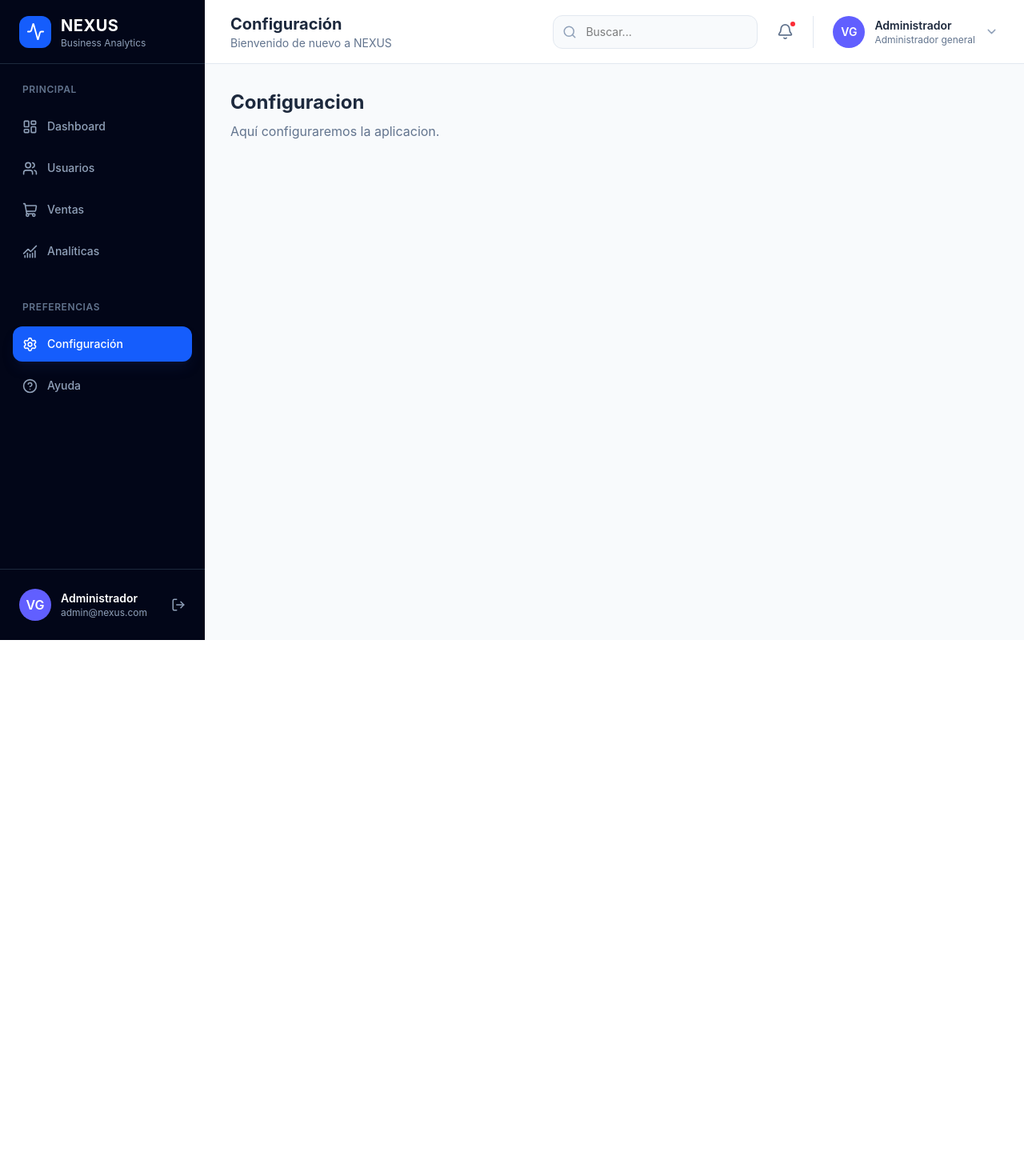
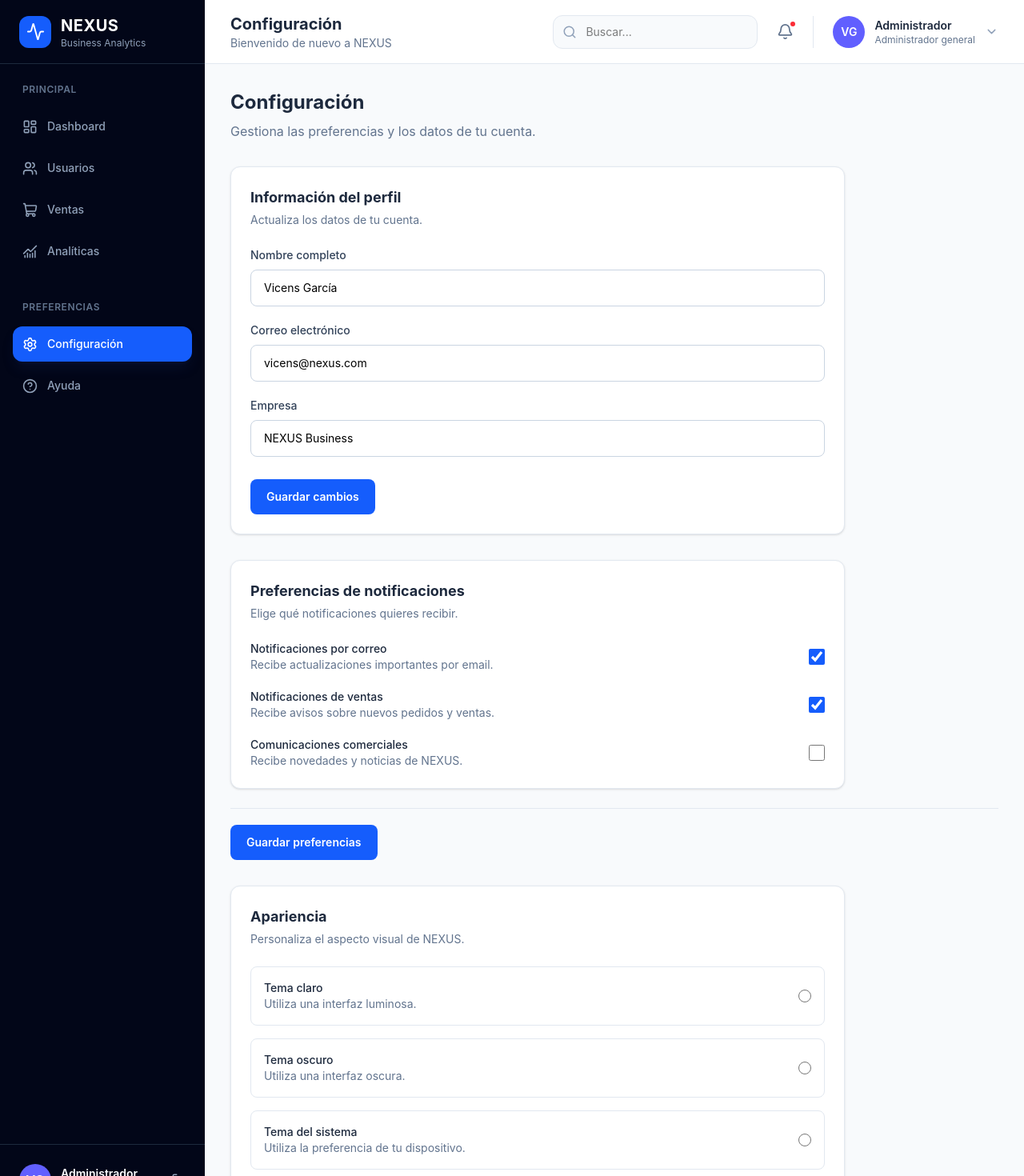
Before and after one commit to Toutatis7/nexus-dashboard, a React (Vite) app: page /configuracion in a window 1280 px wide. Shown: the top 1470 px of the page at 80% size. Before the commit the page ends 800 px from the top, so only its background shows below. Built offline with nearby package versions, Linux system fonts and the light colour scheme.

Commit message:
feat: implement account settings and preferences

```diff
--- a/src/pages/Configuracion.tsx
+++ b/src/pages/Configuracion.tsx
@@ -1,14 +1,318 @@
+
+import { useState } from 'react'
 
 function Configuracion() {
+  // Estado del nombre del usuario.
+  const [name, setName] = useState('Vicens García')
+
+  // Estado del correo electrónico.
+  const [email, setEmail] = useState('vicens@nexus.com')
+
+  // Estado del nombre de la empresa.
+  const [company, setCompany] = useState('NEXUS Business')
+
+  // Estado para mostrar el mensaje de confirmacion.
+  const [saved, setSaved] = useState(false)
+
+  // Preferencias de notificaciones.
+  const [emailNotifications, setEmailNotifications] = useState(true)
+  const [salesNotifications, setSalesNotifications] = useState(true)
+  const [marketingNotifications, setMarketingNotifications] = useState(false)
+
+  // Estado del tema visual.
+  const [theme, setTheme] = useState('claro')
+
+  // Estado de confirmación de las notificaciones.
+  const [notificationsSaved, setNotificationsSaved] = useState(false)
+
   return (
     <section>
-      <h1 className="text-2xl font-bold text-slate-800">
-        Configuracion
-      </h1>
+      {/* Encabezado */}
+      <div className="mb-8">
+        <h1 className="text-2xl font-bold text-slate-800">
+          Configuración
+        </h1>
 
-      <p className="mt-2 text-slate-500">
-        Aquí configuraremos la aplicacion.
-      </p>
+        <p className="mt-2 text-slate-500">
+          Gestiona las preferencias y los datos de tu cuenta.
+        </p>
+      </div>
+
+      {/* Información del perfil */}
+      <div className="max-w-3xl rounded-xl border border-slate-200 bg-white p-6 shadow-sm">
+
+        <div className="mb-6">
+          <h2 className="text-lg font-bold text-slate-800">
+            Información del perfil
+          </h2>
+
+          <p className="mt-1 text-sm text-slate-500">
+            Actualiza los datos de tu cuenta.
+          </p>
+        </div>
+
+        <form
+          className="space-y-5"
+          onSubmit={(event) => {
+            event.preventDefault()
+            setSaved(true)
+        }}>
+
+          {/* Nombre */}
+          <div>
+            <label className="mb-2 block text-sm font-medium text-slate-700">
+              Nombre completo
+            </label>
+
+            <input
+              type="text"
+              value={name}
+              onChange={(event) => {
+                setName(event.target.value)
+                setSaved(false)
+              } }
+              className="w-full rounded-lg border border-slate-300 px-4 py-3 text-sm outline-none focus:border-blue-500 focus:ring-2 focus:ring-blue-100"
+            />
+          </div>
+
+          {/* Correo electrónico */}
+          <div>
+            <label className="mb-2 block text-sm font-medium text-slate-700">
+              Correo electrónico
+            </label>
+
+            <input
+              type="email"
+              value={email}
+              onChange={(event) => {
+                setName(event.target.value)
+                setSaved(false)
+              } }
+              className="w-full rounded-lg border border-slate-300 px-4 py-3 text-sm outline-none focus:border-blue-500 focus:ring-2 focus:ring-blue-100"
+            />
+          </div>
+
+          {/* Empresa */}
+          <div>
+            <label className="mb-2 block text-sm font-medium text-slate-700">
+              Empresa
+            </label>
+
+            <input
+              type="text"
+              value={company}
+              onChange={(event) => {
+                setName(event.target.value)
+                setSaved(false)
+              } }
+              className="w-full rounded-lg border border-slate-300 px-4 py-3 text-sm outline-none focus:border-blue-500 focus:ring-2 focus:ring-blue-100"
+            />
+          </div>
+          {/* Botón para guardar */}
+          <div className="flex items-center gap-4 pt-2">
+            <button
+              type="submit"
+              onClick={() => setSaved(false)}
+              className="rounded-lg bg-blue-600 px-5 py-3 text-sm font-semibold text-white transition hover:bg-blue-700"
+            >
+              Guardar cambios
+            </button>
+
+            {saved && (
+              <p className="text-sm font-medium text-green-600">
+                ¡Cambios guardados correctamente!
+              </p>
+            )}
+          </div>
+
+        </form>
+      </div>
+      {/* Preferencias de notificaciones */}
+      <div className="mt-8 max-w-3xl rounded-xl border border-slate-200 bg-white p-6 shadow-sm">
+
+        <div className="mb-6">
+          <h2 className="text-lg font-bold text-slate-800">
+            Preferencias de notificaciones
+          </h2>
+
+          <p className="mt-1 text-sm text-slate-500">
+            Elige qué notificaciones quieres recibir.
+          </p>
+        </div>
+
+        <div className="space-y-5">
+
+          {/* Notificaciones por correo */}
+          <label className="flex items-center justify-between gap-4">
+            <div>
+              <p className="text-sm font-medium text-slate-800">
+                Notificaciones por correo
+              </p>
+              <p className="text-sm text-slate-500">
+                Recibe actualizaciones importantes por email.
+              </p>
+            </div>
+
+            <input
+              type="checkbox"
+              checked={emailNotifications}
+              onChange={(event) => {
+                setEmailNotifications(event.target.checked)
+                setNotificationsSaved(false)
+              } }
+              className="h-5 w-5 accent-blue-600"
+            />
+          </label>
+
+          {/* Notificaciones de ventas */}
+          <label className="flex items-center justify-between gap-4">
+            <div>
+              <p className="text-sm font-medium text-slate-800">
+                Notificaciones de ventas
+              </p>
+              <p className="text-sm text-slate-500">
+                Recibe avisos sobre nuevos pedidos y ventas.
+              </p>
+            </div>
+
+            <input
+              type="checkbox"
+              checked={salesNotifications}
+              onChange={(event) => {
+                setSalesNotifications(event.target.checked)
+                setNotificationsSaved(false)
+              } }
+              className="h-5 w-5 accent-blue-600"
+            />
+          </label>
+
+          {/* Notificaciones comerciales */}
+          <label className="flex items-center justify-between gap-4">
+            <div>
+              <p className="text-sm font-medium text-slate-800">
+                Comunicaciones comerciales
+              </p>
+              <p className="text-sm text-slate-500">
+                Recibe novedades y noticias de NEXUS.
+              </p>
+            </div>
+
+            <input
+              type="checkbox"
+              checked={marketingNotifications}
+              onChange={(event) => {
+                setMarketingNotifications(event.target.checked)
+                setNotificationsSaved(false)
+              } }
+              className="h-5 w-5 accent-blue-600"
+            />
+          </label>
+
+        </div>
+      </div>
+
+      {/* Guardar preferencias */}
+      <div className="mt-6 flex items-center gap-4 border-t border-slate-200 pt-5">
+
+        <button
+          type="button"
+          onClick={() => setNotificationsSaved(true)}
+          className="rounded-lg bg-blue-600 px-5 py-3 text-sm font-semibold text-white transition hover:bg-blue-700"
+        >
+          Guardar preferencias
+        </button>
+
+        {notificationsSaved && (
+          <p className="text-sm font-medium text-green-600">
+            ¡Preferencias guardadas correctamente!
+          </p>
+        )}
+
+      </div>
+
+
+      {/* Preferencias de apariencia */}
+      <div className="mt-8 max-w-3xl rounded-xl border border-slate-200 bg-white p-6 shadow-sm">
+
+        <div className="mb-6">
+          <h2 className="text-lg font-bold text-slate-800">
+            Apariencia
+          </h2>
+
+          <p className="mt-1 text-sm text-slate-500">
+            Personaliza el aspecto visual de NEXUS.
+          </p>
+        </div>
+
+        <div className="space-y-4">
+
+          {/* Tema claro */}
+          <label className="flex cursor-pointer items-center justify-between rounded-lg border border-slate-200 p-4 hover:bg-slate-50">
+            <div>
+              <p className="text-sm font-medium text-slate-800">
+                Tema claro
+              </p>
+              <p className="text-sm text-slate-500">
+                Utiliza una interfaz luminosa.
+              </p>
+            </div>
+
+            <input
+              type="radio"
+              name="theme"
+              value="Claro"
+              checked={theme === 'Claro'}
+              onChange={(event) => setTheme(event.target.value)}
+              className="h-4 w-4 accent-blue-600"
+            />
+          </label>
+
+          {/* Tema oscuro */}
+          <label className="flex cursor-pointer items-center justify-between rounded-lg border border-slate-200 p-4 hover:bg-slate-50">
+            <div>
+              <p className="text-sm font-medium text-slate-800">
+                Tema oscuro
+              </p>
+              <p className="text-sm text-slate-500">
+                Utiliza una interfaz oscura.
+              </p>
+            </div>
+
+            <input
+              type="radio"
+              name="theme"
+              value="Oscuro"
+              checked={theme === 'Oscuro'}
+              onChange={(event) => setTheme(event.target.value)}
+              className="h-4 w-4 accent-blue-600"
+            />
+          </label>
+
+          {/* Tema del sistema */}
+          <label className="flex cursor-pointer items-center justify-between rounded-lg border border-slate-200 p-4 hover:bg-slate-50">
+            <div>
+              <p className="text-sm font-medium text-slate-800">
+                Tema del sistema
+              </p>
+              <p className="text-sm text-slate-500">
+                Utiliza la preferencia de tu dispositivo.
+              </p>
+            </div>
+
+            <input
+              type="radio"
+              name="theme"
+              value="Sistema"
+              checked={theme === 'Sistema'}
+              onChange={(event) => setTheme(event.target.value)}
+              className="h-4 w-4 accent-blue-600"
+            />
+          </label>
+
+        </div>
+
+      </div>
+
     </section>
   )
 }
```
